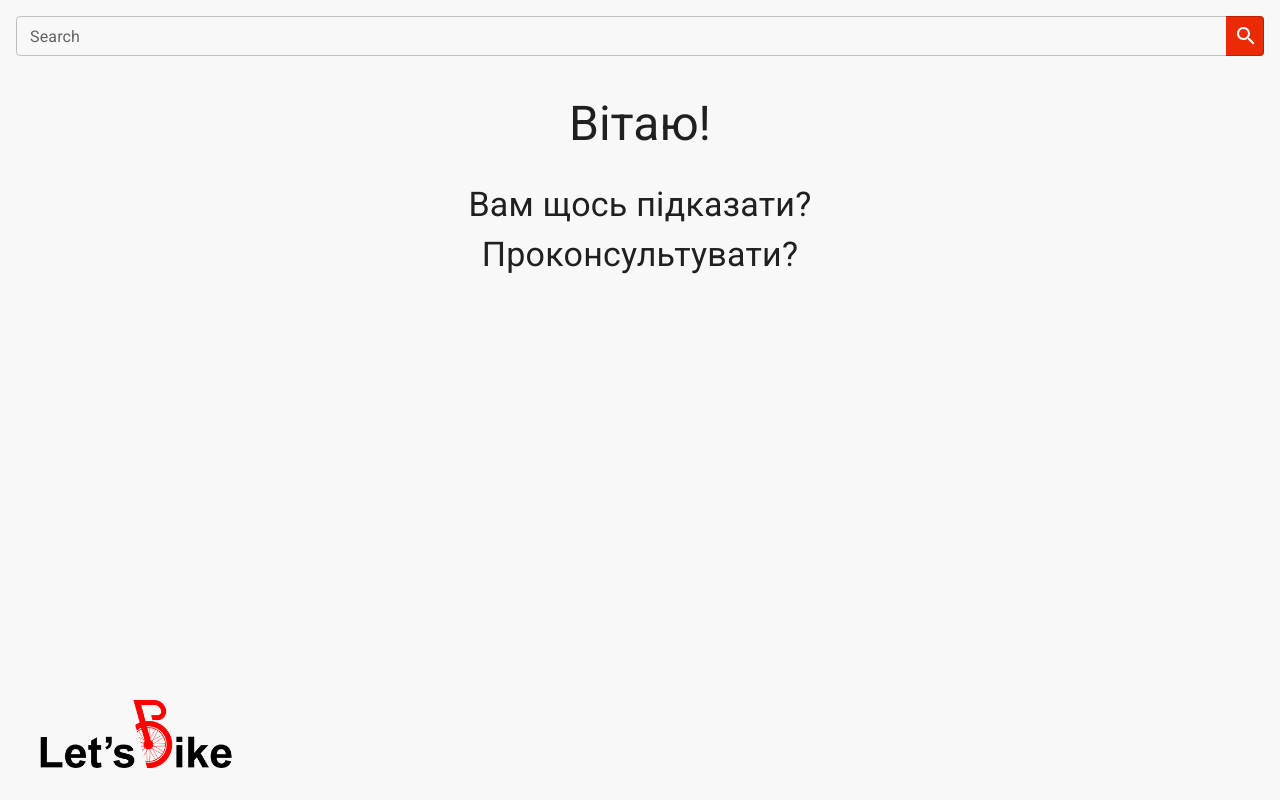
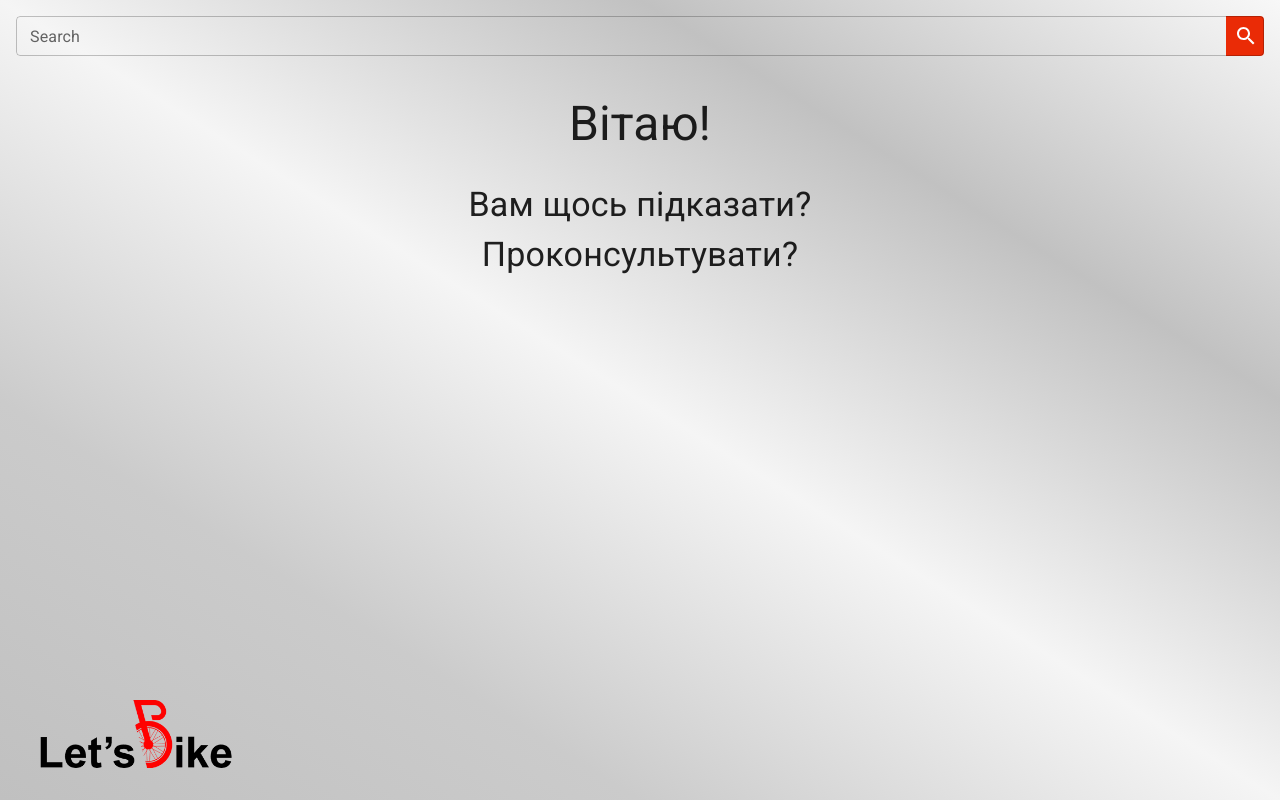
Before and after one commit to asubota/lets, a React (Vite) app: page / in a window 1280 px wide. Built offline with nearby package versions, Linux system fonts and the light colour scheme; no server answers; the HTML template or start-up script is replaced by a standard one.

Commit message:
gradient body

```diff
--- a/src/shell.tsx
+++ b/src/shell.tsx
@@ -6,7 +6,7 @@ export const Shell: FC = () => {
   const [search, setSearch] = useState('')
 
   return (
-    <Box sx={{ p: 1, pt: 0 }}>
+    <Box sx={{ p: 1, pt: 0 }} className="bg">
       <SearchField onSubmit={({ input }) => setSearch(input)} />
       <List search={search} />
     </Box>
--- a/src/styles.css
+++ b/src/styles.css
@@ -10,3 +10,8 @@
     transform: rotate(360deg);
   }
 }
+
+.bg {
+  background-image: linear-gradient(to left bottom, #F8F8F8, #C1C1C1, #F5F5F5, #CBCBCB, #C0C0C0);
+  min-height: 100vh;
+}
```
